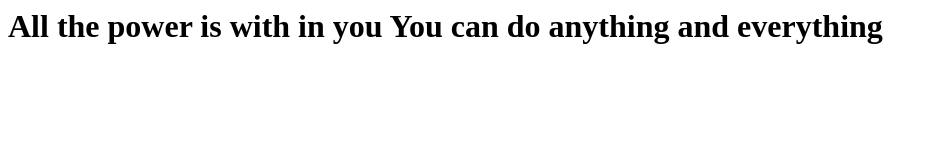
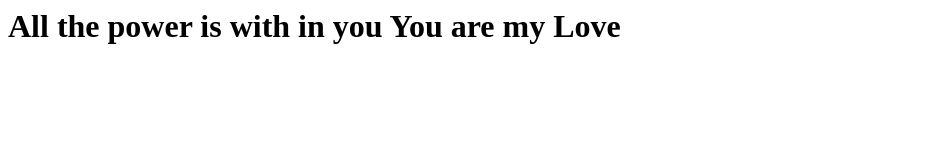
Before and after one commit to jeffin-git/firstgitrepo, a plain HTML site: page index.html in a window 1280 px wide. Shown: the whole page, without its empty margins (0-938 px from the left). Drawn offline with Linux system fonts and the light colour scheme.

Commit message:
2nd line changed

```diff
--- a/index.html
+++ b/index.html
@@ -1,5 +1,6 @@
+
 <html>
 <h1> All the power is with in you
-You can do anything and everything
+You are my Love
 </h1>
 </html>
```
